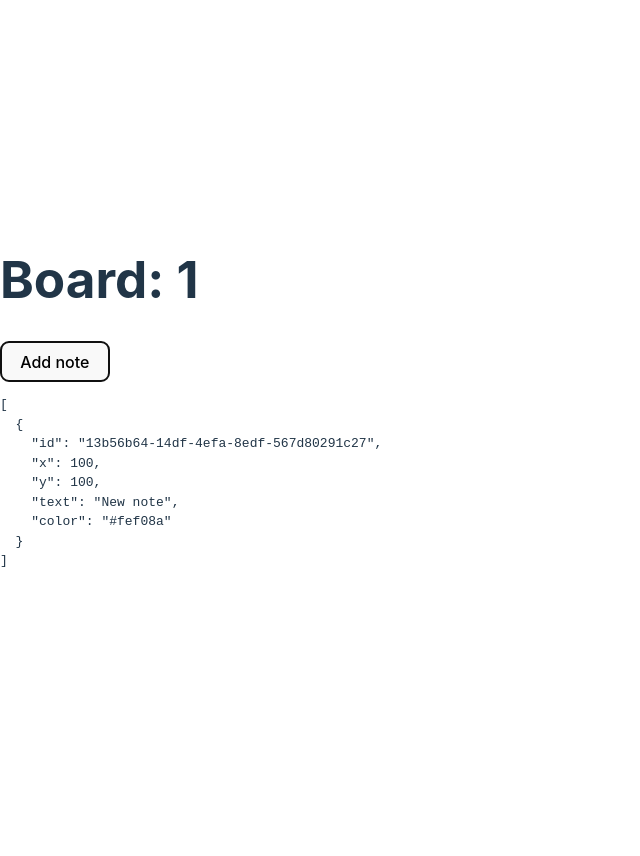
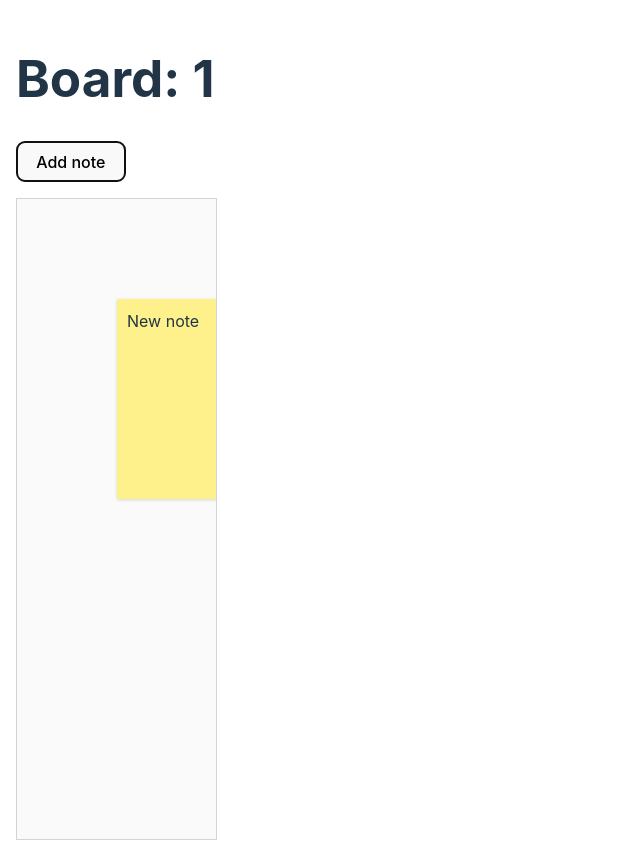
Before and after one commit to tektektechnologies/collaborative-board, a React (Vite) app: page /board/1 in a window 1280 px wide. Both pictures are taken after a click on the button "Add note". Shown: the whole page, without its empty margins (0-640 px from the left). Before the commit the page ends 800 px from the top, so only its background shows below. Built offline with nearby package versions, Linux system fonts and the light colour scheme.

Commit message:
Step 3: Render notes on canvas (static)

```diff
--- /dev/null
+++ b/src/pages/BoardPage.css
@@ -0,0 +1,35 @@
+.board-page {
+  padding: 1rem;
+  box-sizing: border-box;
+  width: 100%;
+}
+
+.board-canvas {
+  position: relative;
+  width: 100%;
+  height: 80vh;
+  margin-top: 1rem;
+  border: 1px solid #d4d4d4;
+  background: #fafafa;
+  overflow: hidden;
+}
+
+.note {
+  position: absolute;
+  width: 200px;
+  height: 200px;
+  box-sizing: border-box;
+  padding: 0.5rem;
+  box-shadow: 0 1px 3px rgba(0, 0, 0, 0.15);
+}
+
+.note textarea {
+  width: 100%;
+  height: 100%;
+  border: none;
+  resize: none;
+  background: transparent;
+  font: inherit;
+  color: inherit;
+  outline: none;
+}
--- a/src/pages/BoardPage.tsx
+++ b/src/pages/BoardPage.tsx
@@ -1,5 +1,6 @@
 import { useState } from 'react'
 import { useParams } from 'react-router-dom'
+import './BoardPage.css'
 
 type Note = {
   id: string
@@ -27,12 +28,27 @@ export default function BoardPage() {
   }
 
   return (
-    <div>
+    <div className="board-page">
       <h1>Board: {boardId}</h1>
       <button type="button" onClick={handleAddNote}>
         Add note
       </button>
-      <pre>{JSON.stringify(notes, null, 2)}</pre>
+
+      <div className="board-canvas">
+        {notes.map((note) => (
+          <div
+            key={note.id}
+            className="note"
+            style={{
+              left: note.x,
+              top: note.y,
+              backgroundColor: note.color,
+            }}
+          >
+            <textarea value={note.text} readOnly />
+          </div>
+        ))}
+      </div>
     </div>
   )
 }
```
